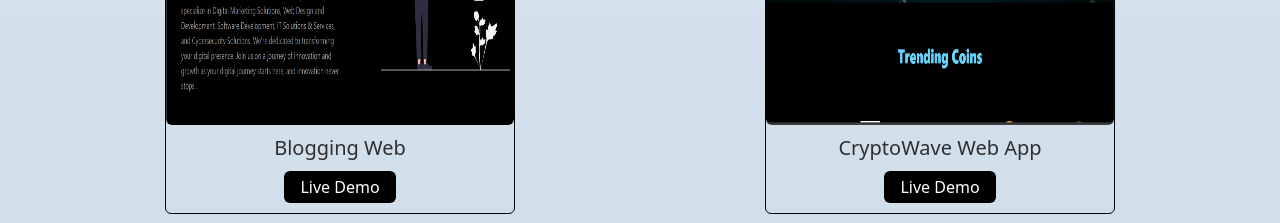
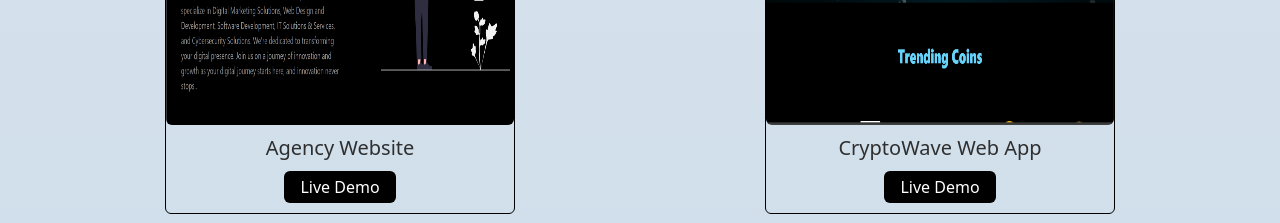
Before and after one commit to Brijesh0707/portfolio, a Next.js app: page /projects in a window 1280 px wide. Shown: the part 1140-1363 px from the top of the page. Built offline with nearby package versions, Linux system fonts and the light colour scheme.

Commit message:
ui changes 1

```diff
--- a/components/ProjectCompo.js
+++ b/components/ProjectCompo.js
@@ -38,7 +38,7 @@ export default function ProjectCompo() {
 
           </div>
           <div className='flex justify-center items-center flex-col pt-2'>
-          <p className='text-[#2f2f2f] text-[20px] font-600'>Blogging Web</p>
+          <p className='text-[#2f2f2f] text-[20px] font-600'>Agency Website</p>
           <a href='https://www.aj-techsolution.com/'>  <button className='pl-4 pr-4 pt-1 pb-1 bg-black mt-2 text-white font-500 rounded-md '>Live Demo</button></a>
           </div>
         </div>
```
